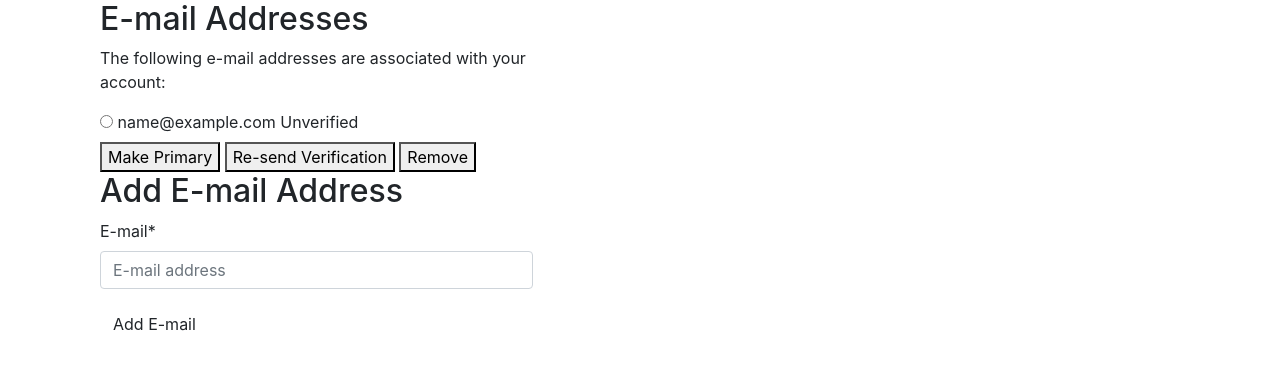
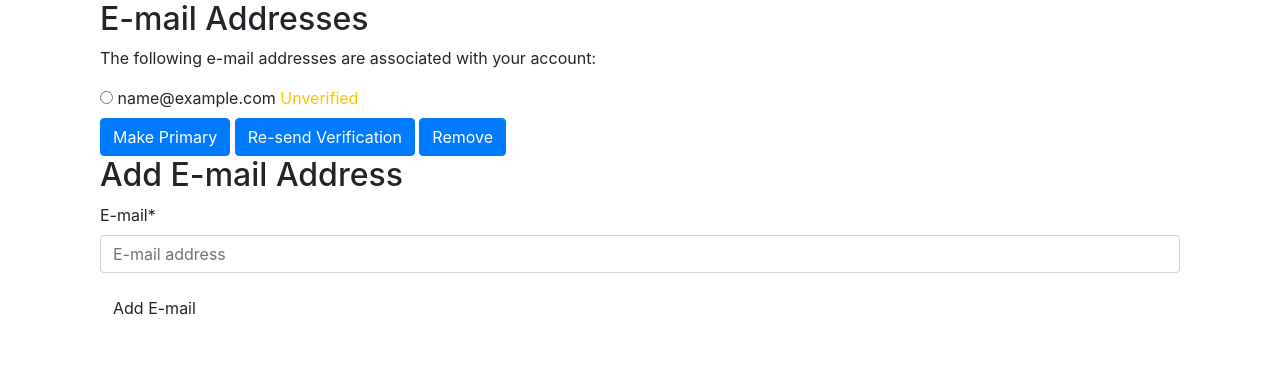
Before and after one commit to EricZaporzan/compare, a Django app: a page that uses compare/templates/account/email.html in a window 1280 px wide. Shown: the part 56-426 px from the top of the page. Run offline with Django 3.2, Linux system fonts and the light colour scheme; the visitor is signed in with stand-in values (Sample User, id 1); data comes from the database, SQL or seed files in the repository; parts of the project's set-up code (start-up, migrations or seed data) failed here and were passed over; some libraries are stand-ins or nearby versions.

Commit message:
Adding Bootstrap styling to email page.

```diff
--- a/compare/templates/account/email.html
+++ b/compare/templates/account/email.html
@@ -6,7 +6,7 @@
 {% block content %}
 <div class="container">
   <div class="row">
-    <div class="col-md-5">
+    <div class="col-md-12">
       <h2>{% trans "E-mail Addresses" %}</h2>
       {% if user.emailaddress_set.all %}
       <p>{% trans 'The following e-mail addresses are associated with your account:' %}</p>
@@ -23,19 +23,19 @@
 
       {{ emailaddress.email }}
           {% if emailaddress.verified %}
-          <span class="verified">{% trans "Verified" %}</span>
+          <span class="verified text-success">{% trans "Verified" %}</span>
           {% else %}
-          <span class="unverified">{% trans "Unverified" %}</span>
+          <span class="unverified text-warning">{% trans "Unverified" %}</span>
           {% endif %}
-            {% if emailaddress.primary %}<span class="primary">{% trans "Primary" %}</span>{% endif %}
+            {% if emailaddress.primary %}<span class="primary text-primary">{% trans "Primary" %}</span>{% endif %}
       </label>
       </div>
         {% endfor %}
 
       <div class="buttonHolder">
-            <button class="secondaryAction" type="submit" name="action_primary" >{% trans 'Make Primary' %}</button>
-            <button class="secondaryAction" type="submit" name="action_send" >{% trans 'Re-send Verification' %}</button>
-            <button class="primaryAction" type="submit" name="action_remove" >{% trans 'Remove' %}</button>
+            <button class="btn btn-primary secondaryAction" type="submit" name="action_primary" >{% trans 'Make Primary' %}</button>
+            <button class="btn btn-primary secondaryAction" type="submit" name="action_send" >{% trans 'Re-send Verification' %}</button>
+            <button class="btn btn-primary primaryAction" type="submit" name="action_remove" >{% trans 'Remove' %}</button>
       </div>
 
       </fieldset>
@@ -47,7 +47,7 @@
       {% endif %}
 
 
-          <h2>{% trans "Add E-mail Address" %}</h2>
+          <h2 class="m-t-1">{% trans "Add E-mail Address" %}</h2>
 
           <form method="post" action="." class="add_email">
               {% csrf_token %}
```
